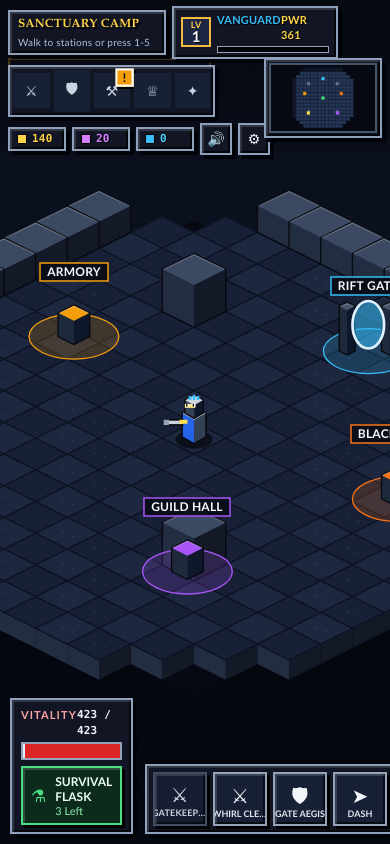
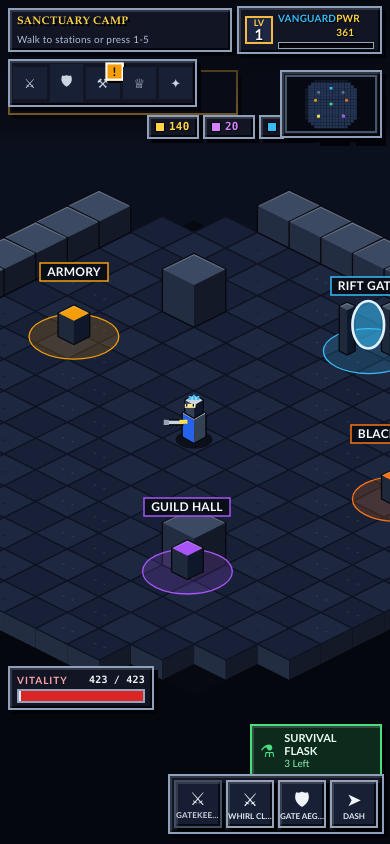
Before and after one commit to caarsonl/Riftfall, a plain HTML site: page index.html in a window 390 px wide. Drawn offline with Linux system fonts and the light colour scheme; animation ran at ten frames a second.

Commit message:
phone fix

```diff
--- a/style.css
+++ b/style.css
@@ -1161,93 +1161,105 @@ kbd {
   .hud-bar {
     flex-wrap: wrap;
     padding: calc(6px + env(safe-area-inset-top)) calc(8px + env(safe-area-inset-right)) 6px calc(8px + env(safe-area-inset-left));
-    gap: 6px;
+    gap: 5px;
   }
-  .hud-group { gap: 6px; }
-  .zone-card { min-width: 145px; padding: 4px 8px; }
-  .location-badge { font-size: 12px; }
+  .hud-group { gap: 5px; }
+  .zone-card { min-width: 132px; padding: 4px 7px; }
+  .location-badge { font-size: 11px; }
   .zone-meta { font-size: 10px; }
-  .player-badge { padding: 4px 7px; gap: 6px; }
-  .level-crest { width: 30px; height: 30px; }
-  .xp-wrap { width: 112px; }
+  .player-badge { padding: 3px 6px; gap: 5px; }
+  .level-crest { width: 28px; height: 28px; }
+  .xp-wrap { width: 96px; }
+  .xp-header { font-size: 10px; }
   .xp-subrow { display: none; }
 
-  .camp-tabs { padding: 3px; gap: 4px; }
-  .hud-tab { padding: 7px 10px; font-size: 14px; }
+  .camp-tabs { padding: 3px; gap: 3px; }
+  .hud-tab { padding: 6px 9px; font-size: 13px; }
   .tab-label, .camp-tabs kbd { display: none; }
 
-  .currency-pill { min-width: 58px; padding: 4px 7px; gap: 5px; }
+  .currency-strip { gap: 4px; }
+  .currency-pill { min-width: 52px; padding: 4px 6px; gap: 4px; }
   .currency-amount { font-size: 11px; }
-  .icon-btn { width: 32px; height: 32px; font-size: 14px; }
+  .icon-btn { width: 30px; height: 30px; font-size: 13px; }
 
+  /* Anchor all top overlays dynamically below the real #top-hud height */
   .left-hud-stack {
-    top: calc(58px + env(safe-area-inset-top));
+    top: calc(var(--top-hud-h, 64px) + 6px);
     left: calc(8px + env(safe-area-inset-left));
-    width: min(230px, 52vw);
+    width: min(230px, calc(100vw - 118px));
     gap: 5px;
   }
   .objective-pill { padding: 5px 8px; font-size: 11px; }
   .survival-hud { padding: 6px 8px; }
   .hazard-tip { display: none; }
 
+  .minimap-panel {
+    position: fixed;
+    top: calc(var(--top-hud-h, 64px) + 6px);
+    right: calc(8px + env(safe-area-inset-right));
+    padding: 3px;
+    z-index: 14;
+  }
+  #minimap-canvas { width: 92px; height: 58px; }
+  .controls-hint { display: none; }
+
+  /* Place Boss Bar & Combo Counter cleanly below Objective Card & Minimap */
   .boss-hud {
-    top: calc(56px + env(safe-area-inset-top));
-    width: min(380px, 66vw);
+    top: calc(var(--top-hud-h, 64px) + 74px);
+    width: min(420px, 92vw);
     padding: 6px 10px;
   }
   .boss-name { font-size: 13px; }
   .boss-subtitle { display: none; }
 
-  /* Compact Top-Right Minimap on Mobile so it stays useful without blocking thumbs */
-  .minimap-panel {
-    position: fixed;
-    top: calc(58px + env(safe-area-inset-top));
+  .combo-hud {
+    top: calc(var(--top-hud-h, 64px) + 74px);
     right: calc(8px + env(safe-area-inset-right));
-    padding: 3px;
-    z-index: 14;
+    padding: 4px 8px;
   }
-  #minimap-canvas { width: 108px; height: 70px; }
-  .controls-hint { display: none; }
+  .combo-num { font-size: 1.25rem; }
 
-  .combo-hud {
-    top: calc(142px + env(safe-area-inset-top));
-    right: calc(10px + env(safe-area-inset-right));
-    padding: 5px 9px;
-  }
-  .combo-num { font-size: 1.35rem; }
-
+  /* Landscape Thumb Layout */
   .bottom-hud {
     padding: 8px calc(10px + env(safe-area-inset-right)) calc(10px + env(safe-area-inset-bottom)) calc(10px + env(safe-area-inset-left));
     align-items: flex-end;
   }
 
   .vitals-panel {
-    width: 188px;
-    padding: 7px 9px;
-    gap: 6px;
+    width: 176px;
+    padding: 6px 8px;
+    gap: 5px;
   }
   .flask-btn { padding: 6px 8px; }
   .flask-btn kbd { display: none; }
 
-  /* Right-Thumb Skill Pad */
+  .touch-joystick-zone {
+    left: calc(10px + env(safe-area-inset-left));
+    bottom: calc(96px + env(safe-area-inset-bottom));
+    width: 132px;
+    height: 132px;
+  }
+  .touch-joystick-base { width: 100px; height: 100px; }
+  .touch-joystick-knob { width: 40px; height: 40px; margin-left: -20px; margin-top: -20px; }
+
   .skill-hotbar {
-    padding: 6px;
-    gap: 6px;
+    padding: 5px;
+    gap: 5px;
   }
   .skill-slot {
-    width: 62px;
-    height: 62px;
+    width: 58px;
+    height: 58px;
   }
-  .skill-icon { font-size: 20px; margin-top: 6px; }
-  .skill-name { font-size: 9px; max-width: 56px; }
+  .skill-icon { font-size: 19px; margin-top: 5px; }
+  .skill-name { font-size: 9px; max-width: 52px; }
 
   .interact-prompt {
     bottom: calc(96px + env(safe-area-inset-bottom));
-    padding: 10px 16px;
+    padding: 9px 14px;
     font-size: 12px;
   }
 
-  /* Stack Side-by-Side Tooltips Vertically on Narrow Screens */
+  /* Stack Side-by-Side Tooltips Vertically on Mobile */
   .item-tooltip {
     flex-direction: column;
     max-width: calc(100vw - 16px);
@@ -1259,20 +1271,65 @@ kbd {
   }
 }
 
-@media (max-width: 640px) {
+/* Portrait Phone Layout: Separate Left Joystick, HP Bar, Flask & Right Skill Pad */
+@media (max-width: 680px) {
+  .hud-left { flex: 1 1 100%; justify-content: space-between; }
+  .zone-card { flex: 1; min-width: 0; }
+  .room-indicator { white-space: nowrap; overflow: hidden; text-overflow: ellipsis; max-width: 150px; }
+  .hud-right { margin-left: auto; }
+
+  /* Left-bottom Joystick */
+  .touch-joystick-zone {
+    left: calc(6px + env(safe-area-inset-left));
+    bottom: calc(10px + env(safe-area-inset-bottom));
+    width: 118px;
+    height: 118px;
+  }
+  .touch-joystick-base { width: 92px; height: 92px; }
+  .touch-joystick-knob { width: 38px; height: 38px; margin-left: -19px; margin-top: -19px; }
+
+  /* HP Bar neatly above Left Joystick */
+  .vitals-panel {
+    position: fixed;
+    left: calc(8px + env(safe-area-inset-left));
+    bottom: calc(134px + env(safe-area-inset-bottom));
+    width: 146px;
+    padding: 5px 7px;
+  }
+  .vital-labels { font-size: 10px; margin-bottom: 2px; }
+  .bar-hp { height: 14px; }
+
+  /* Flask Button neatly above Right Skill Pad */
+  .flask-btn {
+    position: fixed;
+    right: calc(8px + env(safe-area-inset-right));
+    bottom: calc(68px + env(safe-area-inset-bottom));
+    width: 132px;
+    padding: 5px 8px;
+    z-index: 16;
+  }
+  .flask-label { font-size: 11px; }
+  .flask-count { font-size: 10px; }
+
+  /* Right-bottom Skill Pad */
+  .skill-hotbar {
+    position: fixed;
+    right: calc(6px + env(safe-area-inset-right));
+    bottom: calc(10px + env(safe-area-inset-bottom));
+    padding: 4px;
+    gap: 4px;
+  }
+  .skill-slot { width: 48px; height: 48px; }
+  .skill-key { display: none; }
+  .skill-icon { font-size: 18px; margin-top: 2px; }
+  .skill-name { font-size: 8px; max-width: 44px; }
+
+  .interact-prompt {
+    bottom: calc(114px + env(safe-area-inset-bottom));
+  }
+
   .dungeon-grid { grid-template-columns: 1fr; }
   .difficulty-selector { grid-template-columns: repeat(3, 1fr); }
   .summary-stats-grid { grid-template-columns: repeat(2, 1fr); }
   .controls-legend { grid-template-columns: 1fr; }
-  .vitals-panel { width: 158px; }
-  .skill-slot { width: 54px; height: 54px; }
-  .skill-key { display: none; }
-  .touch-joystick-zone {
-    left: calc(6px + env(safe-area-inset-left));
-    bottom: calc(84px + env(safe-area-inset-bottom));
-    width: 136px;
-    height: 136px;
-  }
-  .touch-joystick-base { width: 102px; height: 102px; }
-  .touch-joystick-knob { width: 42px; height: 42px; margin-left: -21px; margin-top: -21px; }
 }
```
